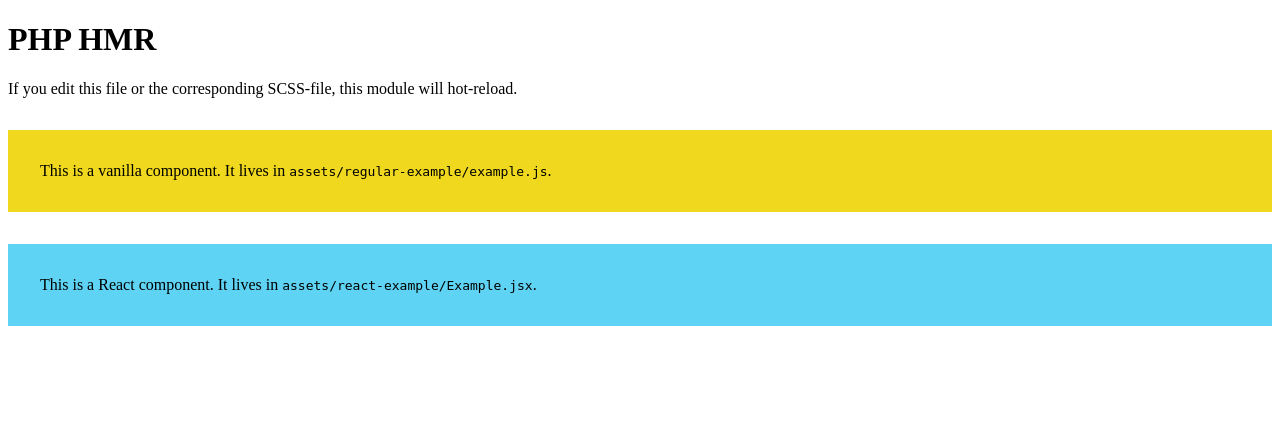
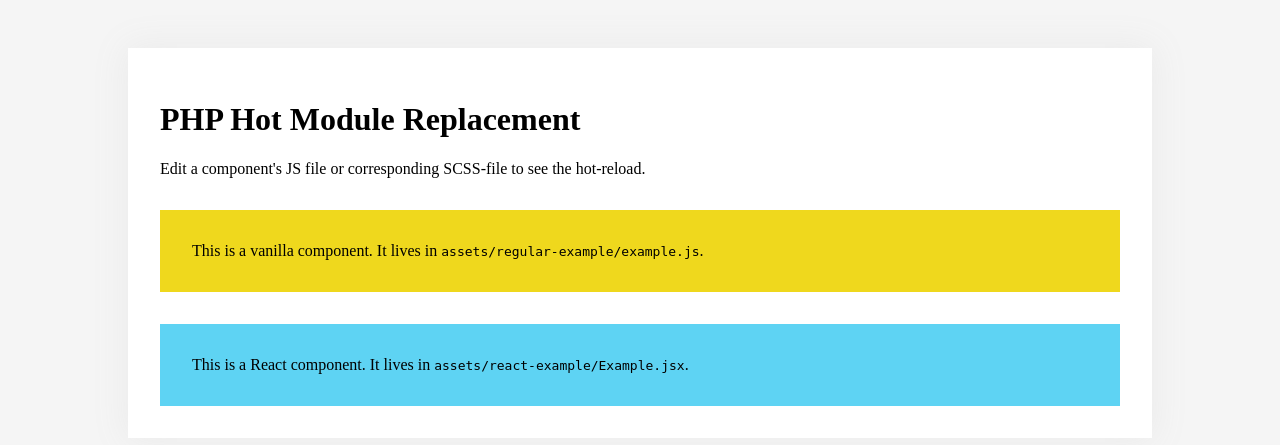
Before and after one commit to dirkjf/php-webpack-hmr, a PHP site: page /dist/ in a window 1280 px wide. Shown: the top 445 px of the page. Run offline with PHP 8.4, Linux system fonts and the light colour scheme; style sheets or scripts are compiled from the project's sources.

Commit message:
code cleanup

```diff
--- /dev/null
+++ b/assets/main/index.js
@@ -0,0 +1,2 @@
+// This file is an entry file that, in this case, is only for some styles.
+import './styles.scss'
--- /dev/null
+++ b/assets/main/styles.scss
@@ -0,0 +1,11 @@
+body {
+  background-color: whitesmoke;
+}
+
+.container {
+  max-width: 960px;
+  margin: 3em auto;
+  padding: 2em;
+  background-color: white;
+  box-shadow: 0px 0px 33px 2px rgba(144,144,144,0.1);
+}
--- a/index.php
+++ b/index.php
@@ -10,8 +10,9 @@ $html = <<< HTML
 	<title>PHP HMR</title>
 </head>
 <body>
-<h1>PHP HMR</h1>
-<p>If you edit this file or the corresponding SCSS-file, this module will hot-reload.</p>
+    <div class="container">
+        <h1>PHP Hot Module Replacement</h1>
+        <p>Edit a component's JS file or corresponding SCSS-file to see the hot-reload.</p>
 
         <!--Div for the vanilla component-->
         <div id="vanilla-example"></div>
@@ -21,8 +22,10 @@ $html = <<< HTML
 
         <!-- In Dev mode, you will need the runtime.js and all entries. In Prod you can omit runtime.js -->
         <script src="http://localhost:3003/dist/runtime.js"></script>
+        <script src="http://localhost:3003/dist/main.js"></script>
         <script src="http://localhost:3003/dist/vanilla-example.js"></script>
         <script src="http://localhost:3003/dist/react-example.js"></script>
+	</div>
 </body>
 </html>
 HTML;
--- a/webpack.config.dev.js
+++ b/webpack.config.dev.js
@@ -1,26 +1,26 @@
 const path = require("path");
 const ReactRefreshPlugin = require('@pmmmwh/react-refresh-webpack-plugin');
-// const { CleanWebpackPlugin } = require('clean-webpack-plugin');
 
-const devUrl = 'http://localhost:8888/' // This must be the same as your site's URL for development.
+const devUrl = 'http://localhost:8000/' // This must be the same as your site's URL for development.
+const proxyPort = 3003; // Any available port will do. Must match port used in PHP to load assets.
 
 module.exports = {
   mode: 'development',
   entry: {
+    'main': "./assets/main/index.js",
     'vanilla-example': "./assets/vanilla-example/index.js",
     'react-example': "./assets/react-example/index.js"
-  },
-  optimization: {
-    runtimeChunk: "single"
-        // { name: entrypoint => `runtime~${entrypoint.name}`}
   },
   output: {
     path: path.resolve(__dirname, "dist"),
     filename: '[name].js',
     publicPath: 'http://localhost:3003/dist/',
   },
+  resolve: {extensions: [".js", ".jsx"]},
   devtool: 'eval',
-  resolve: {extensions: [".js", ".jsx"]},
+  optimization: {
+    runtimeChunk: "single"
+  },
   module: {
     rules: [
       {
@@ -47,21 +47,22 @@ module.exports = {
     ]
   },
   plugins: [
-    new ReactRefreshPlugin({}),
+    new ReactRefreshPlugin(),
   ],
   devServer: {
-    // hot: true,
-    port: 3003, // Any available port. Must match port used in PHP to load assets.
+    port: proxyPort,
     headers: {"Access-Control-Allow-Origin": "*"},
+    static: [path.resolve(__dirname, "dist")],
     proxy: {
       "/": {
-        target: devUrl, // URL where your wordpress instance runs.
+        target: devUrl,
         secure: false,
         changeOrigin: true,
         autoRewrite: true,
-      },
-    },
-    static: [path.resolve(__dirname, "dist")]
+        headers: {
+          Connection: 'keep-alive'
+        }
+      }
+    }
   }
-}
-;
+};
```
Also changed, not shown: package.json (+3 -10 lines), 1 other file. Lines whose indentation alone changed are shown as unchanged.
